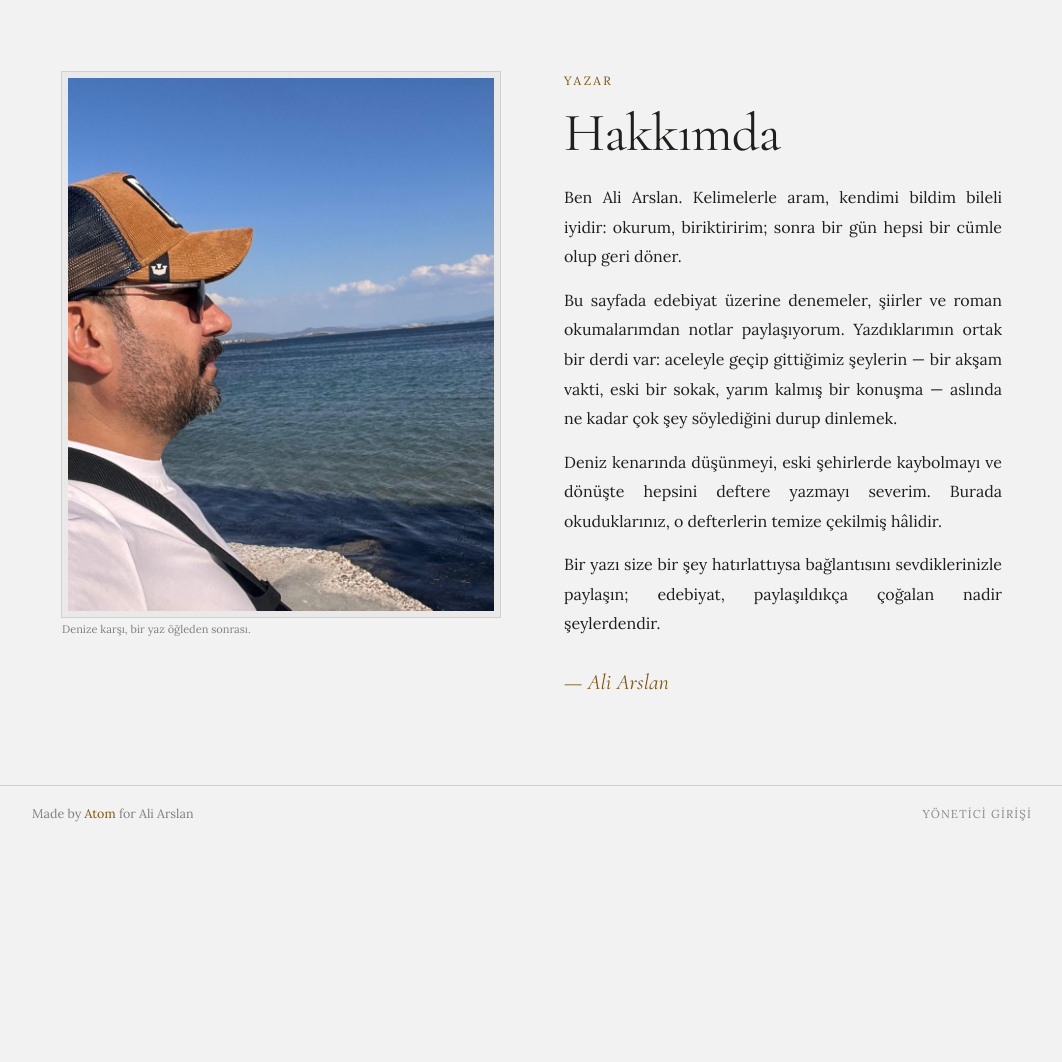
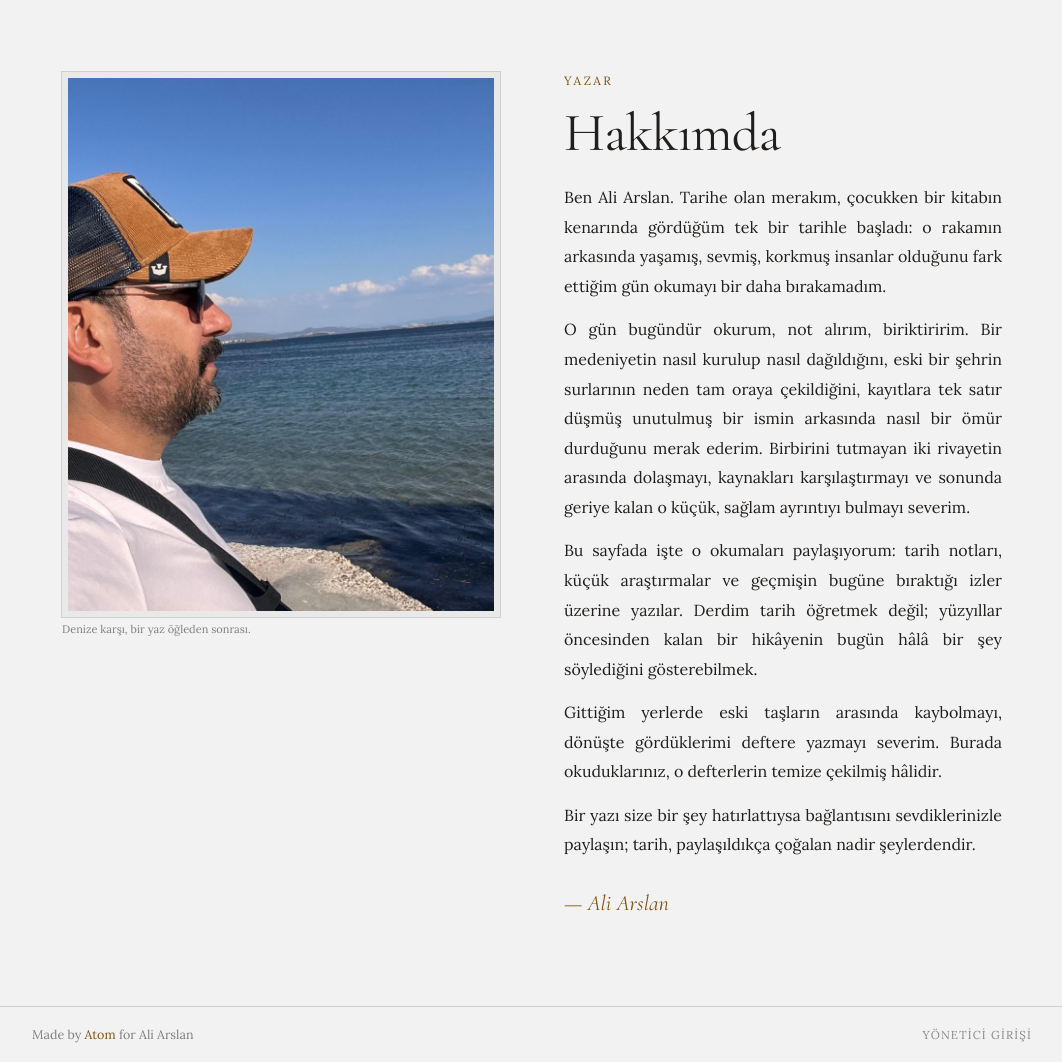
Before and after one commit to ATOMGAMERAGA/ali-arslan-site, a Node project: template server/views/hakkimda.ejs in a window 1280 px wide. Shown: the part 62-1124 px from the top of the page, without its empty margins (108-1170 px from the left). Before the commit the page ends 884 px from the top, so only its background shows below. Run offline with Node 20 templates, Linux system fonts and the light colour scheme; the template is opened without the code that fills it, so the values that code supplies are empty.

Commit message:
Sitenin odağını tarih içeriğine göre güncelle
Ana sayfa takdim bölümü ve hakkımda metni, edebiyat/şiir/deneme yerine
tarih okumaları ve araştırmaları anlatacak biçimde yeniden yazıldı.

- Ana sayfa: üst etiket "Edebiyat · Tarih · Gezi", başlık "Geçmişin izinde."
  ve yeni tanıtım paragrafı
- Hakkımda: tarihe duyulan merakı, yapılan okumaları ve bunları paylaşma
  isteğini anlatan paragraflar
- Site açıklaması (meta description, RSS, manifest) ve hakkımda sayfasının
  açıklaması yeni içerikle eşleştirildi; aynı metnin geçtiği kurulum
  dosyaları da güncellendi

Co-Authored-By: Claude Opus 5 <noreply@anthropic.com>
Claude-Session: https://claude.ai/code/session_01MFmNmTLwg3YjHHJ5DPZZGX

```diff
--- a/server/config.js
+++ b/server/config.js
@@ -32,7 +32,7 @@ const config = {
   siteName: process.env.SITE_NAME || 'Ali Arslan',
   siteTitle: process.env.SITE_TITLE || 'Ali Arslan — Edebiyat',
   siteDesc: process.env.SITE_DESC
-    || 'Denemeler, şiirler ve roman okumalarından notlar.',
+    || 'Tarih okumaları, araştırmalar ve geçmişin bugüne bıraktığı izler.',
 
   dataDir: DATA_DIR,
   dbFile: path.join(DATA_DIR, 'blog.sqlite'),
--- a/server/routes/public.js
+++ b/server/routes/public.js
@@ -80,7 +80,7 @@ router.get('/hakkimda', (req, res) => {
   res.render('hakkimda', {
     sayfa: {
       baslik: 'Hakkımda — ' + config.siteName,
-      aciklama: 'Ali Arslan kimdir: edebiyat üzerine denemeler, şiirler ve roman okumaları.',
+      aciklama: 'Ali Arslan kimdir: tarih okumaları, araştırmalar ve geçmişin bugüne bıraktığı izler.',
       yol: '/hakkimda',
       gorsel: '/assets/portrait.jpg',
     },
--- a/server/views/anasayfa.ejs
+++ b/server/views/anasayfa.ejs
@@ -2,9 +2,9 @@
 <section class="screen screen-home">
   <div class="hero-grid">
     <div>
-      <div class="kicker hero-kicker">Edebiyat · Şiir · Deneme</div>
-      <h1 class="hero-title">Kelimelerin kıyısında.</h1>
-      <p class="hero-lede">Denemeler, şiirler ve roman okumalarından notlar. Aceleyle geçip gittiğimiz şeylerin — bir akşam vakti, eski bir sokak, yarım kalmış bir konuşma — durup dinlendiği bir defter.</p>
+      <div class="kicker hero-kicker">Edebiyat · Tarih · Gezi</div>
+      <h1 class="hero-title">Geçmişin izinde.</h1>
+      <p class="hero-lede">Tarih okumaları, araştırmalar ve geçmişin bugüne bıraktığı izler. Bir medeniyet, eski bir şehir, unutulmuş bir isim ya da yüzyıllar öncesinden kalan bir hikâye… Aceleyle geçip gittiğimiz geçmişin, durup yeniden dinlendiği bir defter.</p>
     </div>
     <figure class="hero-fig">
       <img src="/assets/hero.jpg" alt="Eski bir şehrin taş sokakları" class="plate hero-img" width="1500" height="844" fetchpriority="high">
--- a/server/views/hakkimda.ejs
+++ b/server/views/hakkimda.ejs
@@ -8,10 +8,11 @@
     <div>
       <div class="kicker about-kicker">Yazar</div>
       <h1 class="about-title">Hakkımda</h1>
-      <p class="about-p">Ben Ali Arslan. Kelimelerle aram, kendimi bildim bileli iyidir: okurum, biriktiririm; sonra bir gün hepsi bir cümle olup geri döner.</p>
-      <p class="about-p">Bu sayfada edebiyat üzerine denemeler, şiirler ve roman okumalarımdan notlar paylaşıyorum. Yazdıklarımın ortak bir derdi var: aceleyle geçip gittiğimiz şeylerin — bir akşam vakti, eski bir sokak, yarım kalmış bir konuşma — aslında ne kadar çok şey söylediğini durup dinlemek.</p>
-      <p class="about-p">Deniz kenarında düşünmeyi, eski şehirlerde kaybolmayı ve dönüşte hepsini deftere yazmayı severim. Burada okuduklarınız, o defterlerin temize çekilmiş hâlidir.</p>
-      <p class="about-p">Bir yazı size bir şey hatırlattıysa bağlantısını sevdiklerinizle paylaşın; edebiyat, paylaşıldıkça çoğalan nadir şeylerdendir.</p>
+      <p class="about-p">Ben Ali Arslan. Tarihe olan merakım, çocukken bir kitabın kenarında gördüğüm tek bir tarihle başladı: o rakamın arkasında yaşamış, sevmiş, korkmuş insanlar olduğunu fark ettiğim gün okumayı bir daha bırakamadım.</p>
+      <p class="about-p">O gün bugündür okurum, not alırım, biriktiririm. Bir medeniyetin nasıl kurulup nasıl dağıldığını, eski bir şehrin surlarının neden tam oraya çekildiğini, kayıtlara tek satır düşmüş unutulmuş bir ismin arkasında nasıl bir ömür durduğunu merak ederim. Birbirini tutmayan iki rivayetin arasında dolaşmayı, kaynakları karşılaştırmayı ve sonunda geriye kalan o küçük, sağlam ayrıntıyı bulmayı severim.</p>
+      <p class="about-p">Bu sayfada işte o okumaları paylaşıyorum: tarih notları, küçük araştırmalar ve geçmişin bugüne bıraktığı izler üzerine yazılar. Derdim tarih öğretmek değil; yüzyıllar öncesinden kalan bir hikâyenin bugün hâlâ bir şey söylediğini gösterebilmek.</p>
+      <p class="about-p">Gittiğim yerlerde eski taşların arasında kaybolmayı, dönüşte gördüklerimi deftere yazmayı severim. Burada okuduklarınız, o defterlerin temize çekilmiş hâlidir.</p>
+      <p class="about-p">Bir yazı size bir şey hatırlattıysa bağlantısını sevdiklerinizle paylaşın; tarih, paylaşıldıkça çoğalan nadir şeylerdendir.</p>
       <p class="about-sign">— Ali Arslan</p>
     </div>
   </div>
```
Also changed, not shown: KURULUM.md (+1 -1 lines), README.md, 2 other files.
